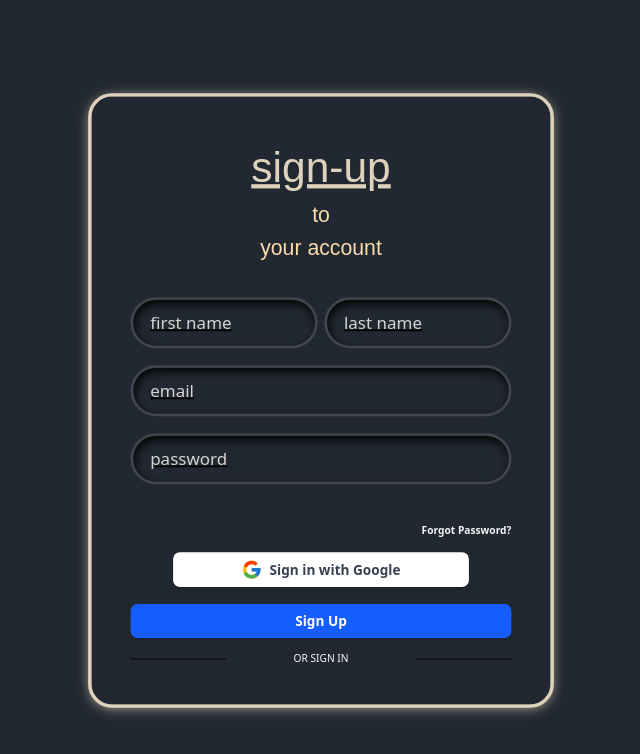
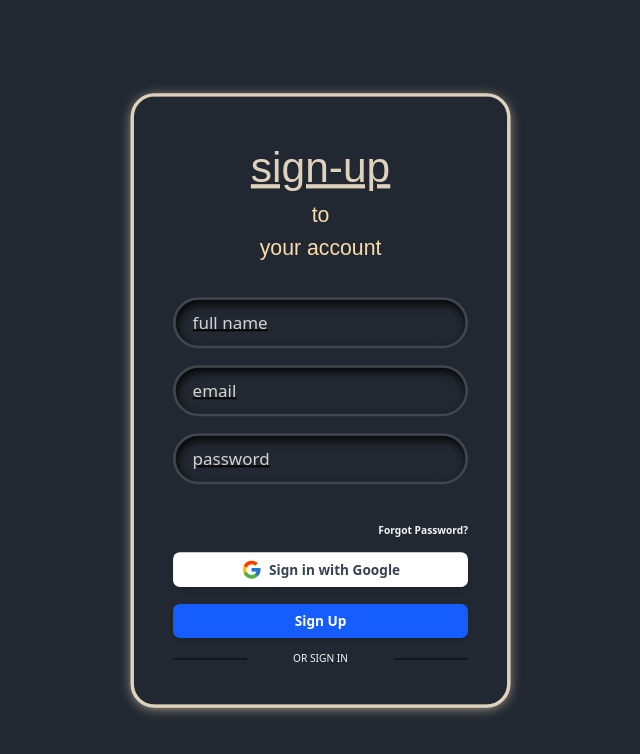
Before and after one commit to FamimHayat/Chat-Application, a React (Vite) app: page /SignUp in a window 1280 px wide. Shown: the top 754 px of the page, without its empty margins (319-959 px from the left). Built offline with nearby package versions, Linux system fonts and the light colour scheme; a web font is replaced by a local one.

Commit message:
sign-up authentication

```diff
--- a/package.json
+++ b/package.json
@@ -11,7 +11,7 @@
   },
   "dependencies": {
     "@tailwindcss/vite": "^4.1.8",
-    "firebaseui": "^6.1.0",
+    "firebase": "^11.8.1",
     "react": "^19.1.0",
     "react-dom": "^19.1.0",
     "react-icons": "^5.5.0",
--- a/src/componenets/SignUp.jsx
+++ b/src/componenets/SignUp.jsx
@@ -1,8 +1,18 @@
-import React from "react";
+import React, { useState } from "react";
 import { FcGoogle } from "react-icons/fc";
 import { Link } from "react-router"
+import { getAuth, createUserWithEmailAndPassword } from "firebase/auth";
 
 const SignUp = () => {
+
+  const [userData, setUserData] = useState({
+    fullName:"",
+    email:"",
+    password:""
+  })
+  console.log(userData);
+
+
   return (
     <>
       <section className="h-dvh bg-primary flex justify-center items-center ">
@@ -20,28 +30,26 @@ const SignUp = () => {
                 </div>
               </div>
               <div className=" my-10  underline flex flex-col  gap-5">
-                <div className="grid grid-cols-1 gap-2 sm:grid-cols-2">
+
                   <input
                     type="text"
-                    placeholder="first name"
+                    placeholder="full name"
                     className=" placeholder:text-stone-300  text-[20px]  p-3 pl-5 text-white rounded-full bg-primaryColor outline-0 input-shadow border-3 border-secondary focus:outline-3 focus:outline-brand "
-                  />
-                  <input
-                    type="text"
-                    placeholder="last name"
-                    className=" placeholder:text-stone-300  text-[20px]  p-3 pl-5 text-white rounded-full bg-primaryColor outline-0 input-shadow border-3 border-secondary focus:outline-3 focus:outline-brand "
-                  />
-                </div>
+                    onChange={(e)=> setUserData((prev)=> ({...prev, fullName: e.target.value}))}
+                    />
+
 
                 <input
                   type="email"
                   placeholder="email"
                   className=" placeholder:text-stone-300  text-[20px]  p-3 pl-5 text-white rounded-full bg-primaryColor outline-0 input-shadow border-3 border-secondary focus:outline-3 focus:outline-brand "
-                />
+                  onChange={(e)=> setUserData((prev)=> ({...prev, email: e.target.value}))}
+                  />
                 <input
                   type="password"
                   placeholder="password"
                   className="placeholder:text-stone-300 text-[20px]  p-3 pl-5 text-white rounded-full bg-primaryColor outline-0 input-shadow border-3 border-secondary focus:outline-3 focus:outline-brand "
+                  onChange={(e)=> setUserData((prev)=> ({...prev, password: e.target.value}))}
                 />
               </div>
               <div className="text-right mb-4">
```
Also changed, not shown: 1 other file (tests, documents, lock files or other folders).
